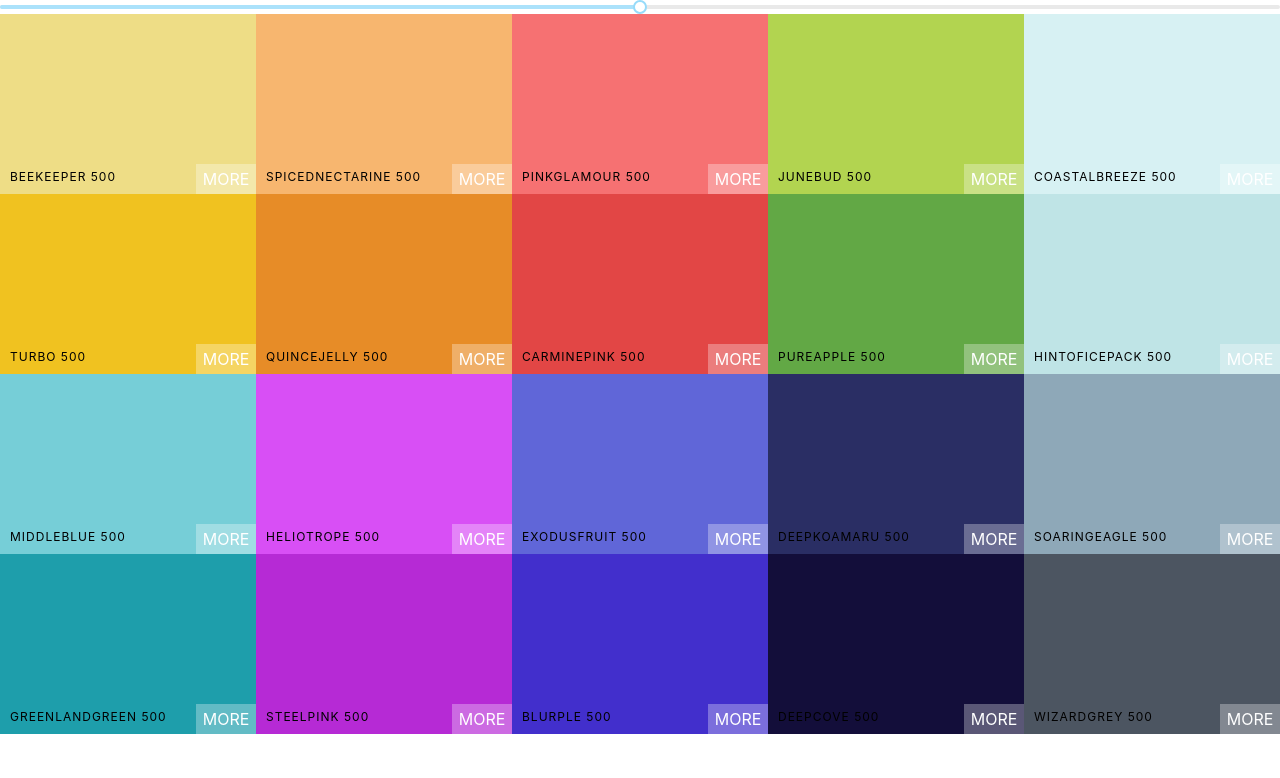
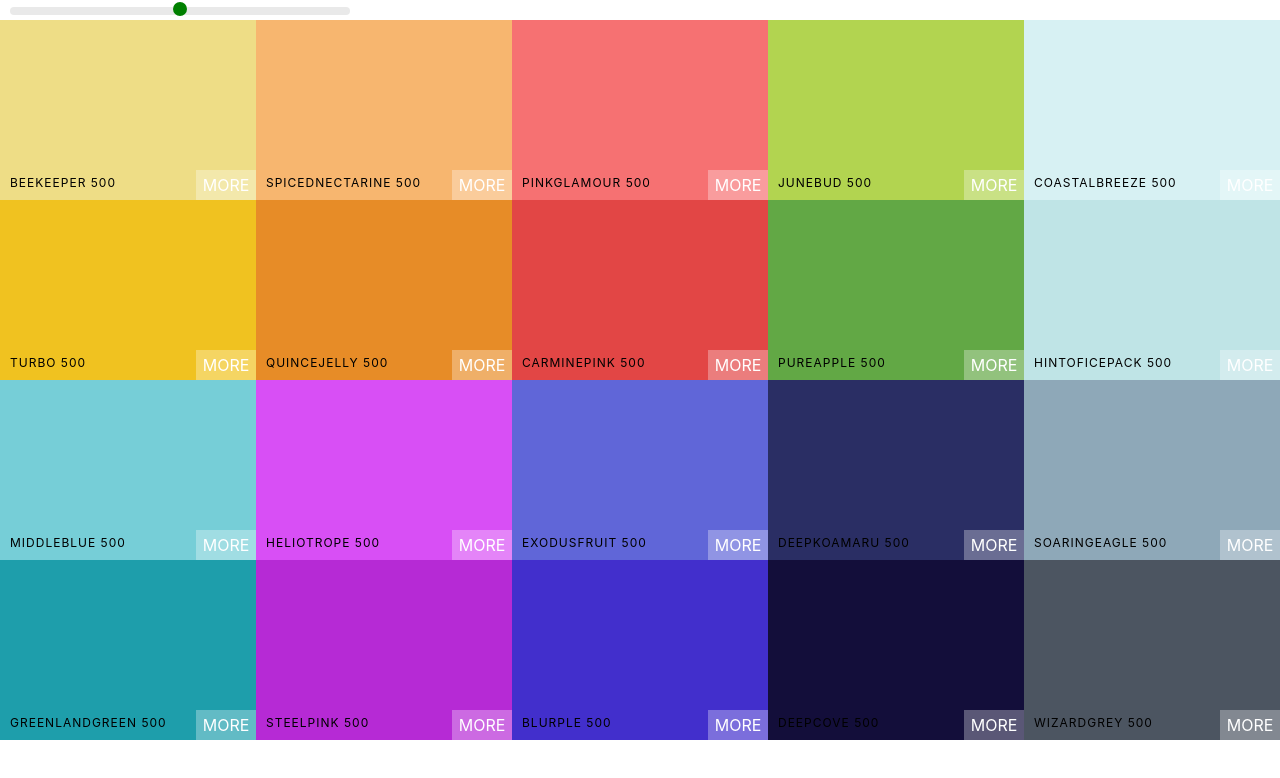
Before and after one commit to engrpatel21/color-picker, a React (Create React App) app: page / in a window 1280 px wide. Shown: the top 778 px of the page. Built offline with nearby package versions, Linux system fonts and the light colour scheme.

Commit message:
styles for slider

```diff
--- a/src/Pallete/Palette.css
+++ b/src/Pallete/Palette.css
@@ -4,3 +4,20 @@
 .Palette-colors{
     height: 90%;
 }
+.slider{
+    width: 340px;
+    margin: 0 10px;
+    display: inline-block;
+}
+
+.rc-slider-track{
+    background-color: transparent;
+}
+
+.rc-slider-rail{
+    height: 8px;
+}
+
+.rc-slider-handle{
+    background-color: green;
+}
--- a/src/Pallete/Pallete.jsx
+++ b/src/Pallete/Pallete.jsx
@@ -20,12 +20,25 @@ class Palette extends Component {
       return (
          <div className="Palette">
             {/* navBar */}
+            <div className='slider'>
                <Slider defaultValue={level}
                   min={100}
                   max={900}
                   onAfterChange={this.changeLevel}
                   step={100}
+                  trackStyle={{
+                     backgroundColor: 'transparent',
+                     width: '340px'
+                  }}
+                  railStyle={{ height: '8px' }}
+                  handleStyle={{
+                     backgroundColor: 'green',
+                     outline: 'none',
+                     border: '2px',
+                     boxShadow: 'none'
+                  }}
                />
+            </div>
             <div className="Palette-colors">
                {colorBoxes}
             </div>
```
Lines whose indentation alone changed are shown as unchanged.
